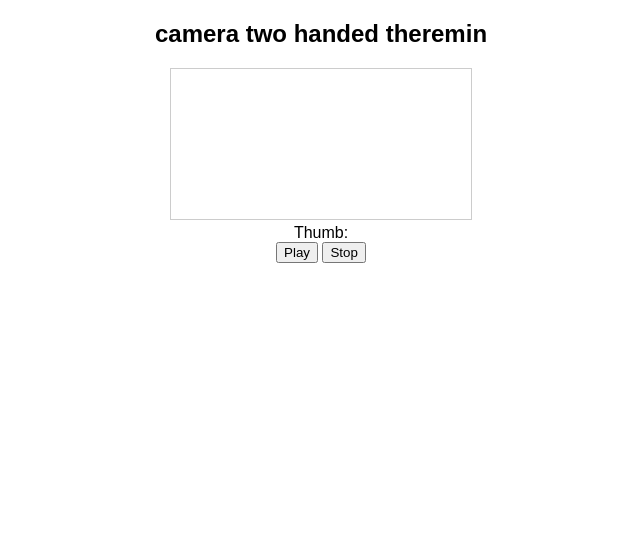
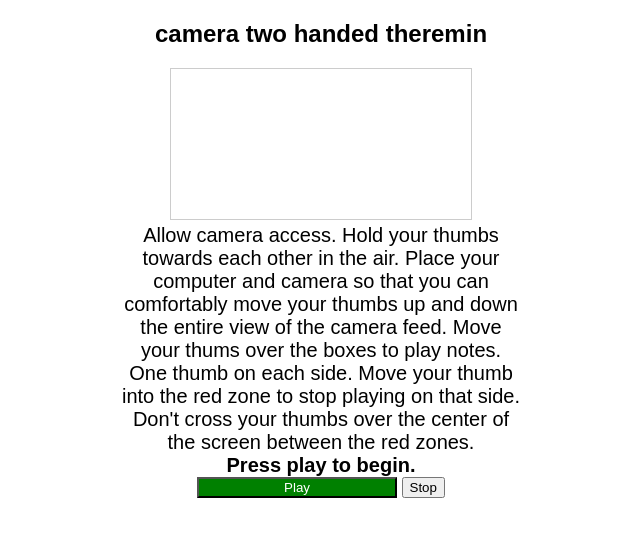
Before and after one commit to ben-abb/camera-theremin, a plain HTML site: page index.html in a window 1280 px wide. Shown: the whole page, without its empty margins (319-959 px from the left). Drawn offline with nearby package versions, Linux system fonts and the light colour scheme.

Commit message:
added instructions

```diff
--- a/index.html
+++ b/index.html
@@ -6,7 +6,8 @@
 	<style>
 		body { font-family:sans-serif; text-align:center; }
 		canvas { border:1px solid #ccc; }
-		#thumb { font-size:20px; margin-top:10px; display:block; }
+		#thumbs { font-size:20px;display:inline-block; width:400px;}
+		#playBtn{width:200px;background:green;color:white;}
 	</style>
 	<script src="https://code.jquery.com/jquery-3.7.1.min.js"></script>
     <script src="https://cdn.jsdelivr.net/npm/tone@14.7.77/build/Tone.js"></script>
@@ -260,7 +261,7 @@ document.getElementById("stop").addEventListener("click", () => {
 <body>
 	<h2>camera two handed theremin</h2>
 	<canvas id="canvas"></canvas><br>
-	<span id="thumbs">Thumb:</span><br>
+	<span id="thumbs">Allow camera access. Hold your thumbs towards each other in the air. Place your computer and camera so that you can comfortably move your thumbs up and down the entire view of the camera feed. Move your thums over the boxes to play notes. One thumb on each side. Move your thumb into the red zone to stop playing on that side. Don't cross your thumbs over the center of the screen between the red zones.<br><b>Press play to begin.</b></span><br>
 
 
 
```
